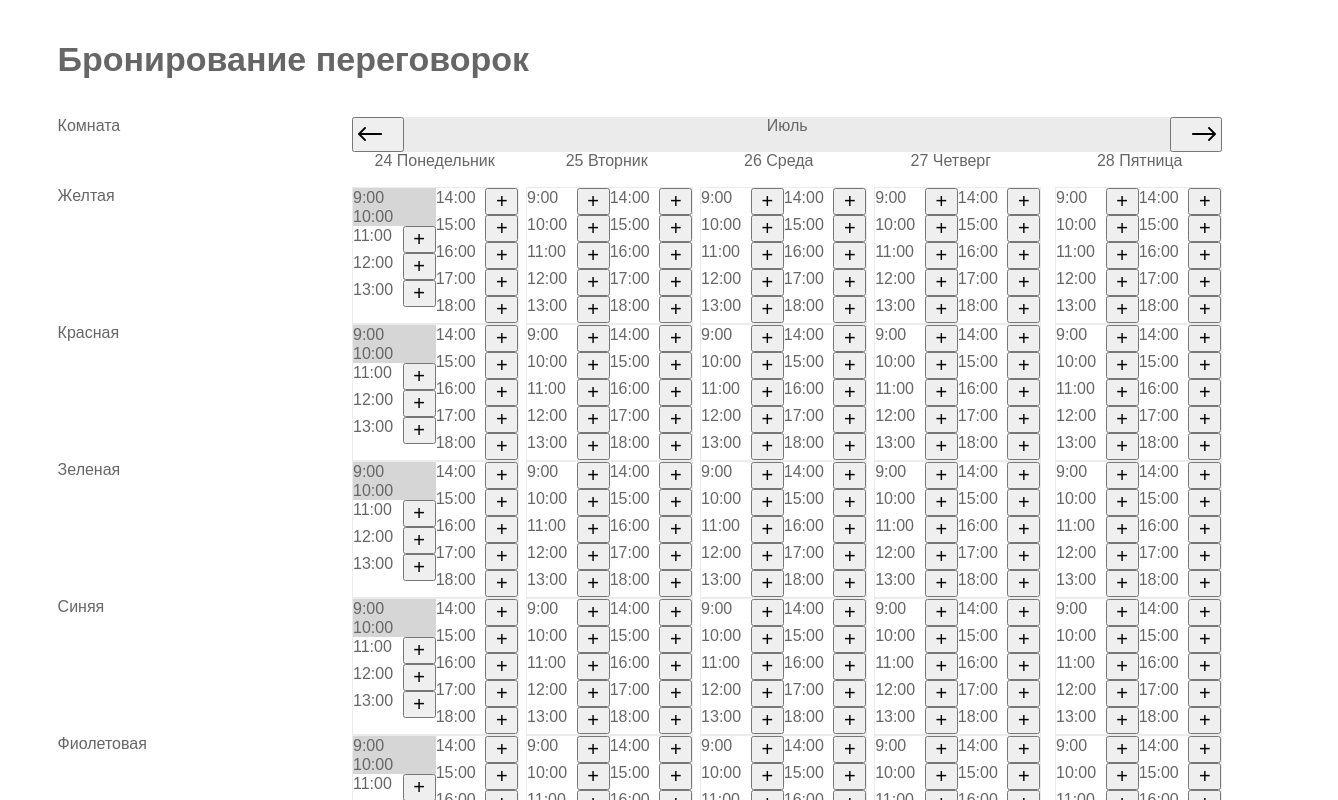
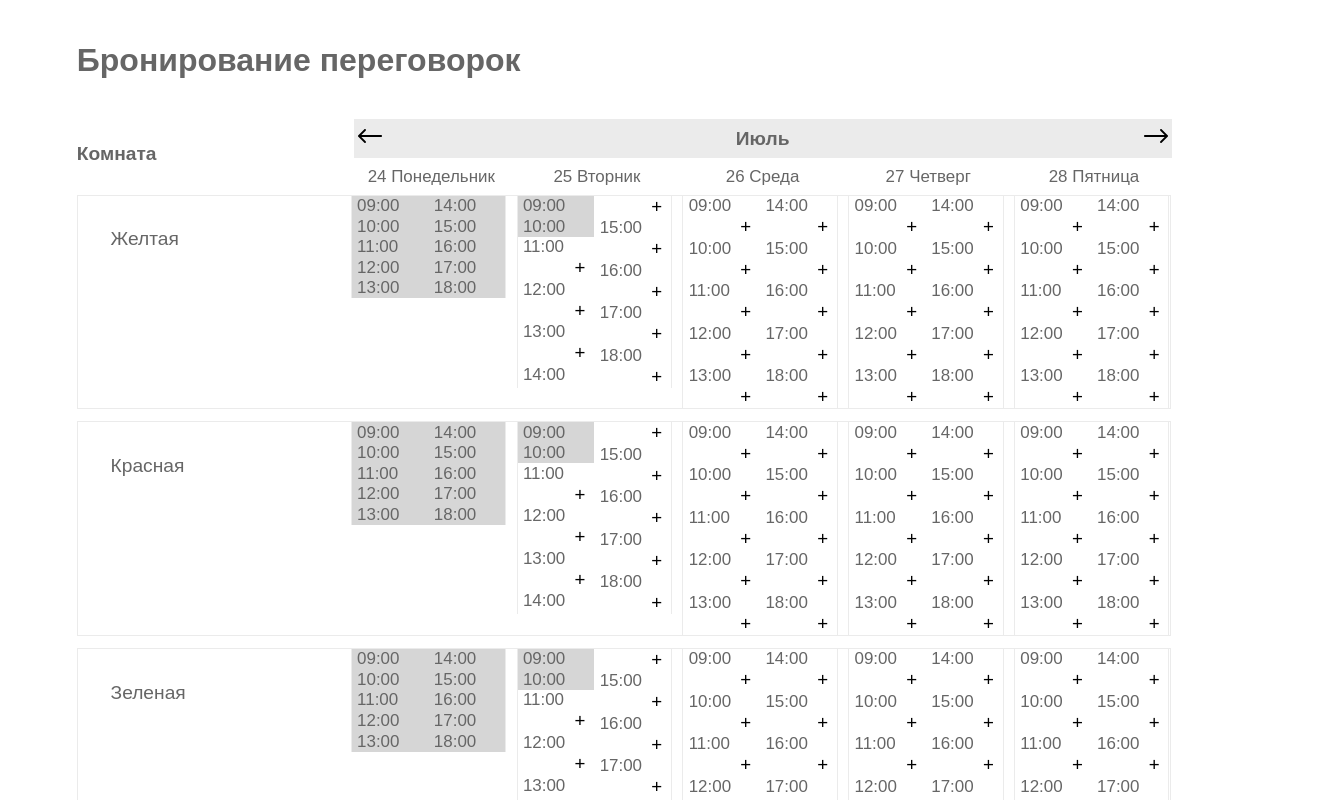
Before and after one commit to keepYourHairOn/room_booking, a React (Create React App) app: page / in a window 1280 px wide. Shown: the top 800 px of the page, 1338 px wide, since content can reach past the window. Built offline with nearby package versions, Linux system fonts and the light colour scheme.

Commit message:
Added styling for the pc outlook.
Made relative height of the elements.

```diff
--- a/src/App.css
+++ b/src/App.css
@@ -13,26 +13,15 @@ legend,table,caption,tbody,tfoot,thead,tr,th,td {
 * {
   margin:0;
   padding:0;
+  -webkit-box-sizing: border-box; /* Safari/Chrome, other WebKit */
+  -moz-box-sizing: border-box;    /* Firefox, other Gecko */
+  box-sizing: border-box;
 }
 
-body{
+html, body, #root, .App {
     height: 100%;
     width: 100%;
     color: #666666;
-}
-
-/* Easy way for me to float items */
-
-.floatleft {
-    float:left;
-}
-
-.floatright {
-    float:right;
-}
-
-.floatmiddle {
-    margin: 0px auto;
 }
 
 .App {
@@ -41,38 +30,47 @@ body{
 
 .App-header {
   text-align: left;
-  height: 117px;
 }
 
 .App-header > div{
     font-weight: bold;
-    font-size: 34px;
-    padding-left: 4.5%;
-    padding-top: 40px;
+    font-size: 2em;
+    padding-left: 6%;
+    padding-top: 3.295%;
+    padding-bottom: 3.14%;
 }
 
 .row {
     width: 100%;
-    height: inherit;
 }
 
 .calendar-header {
     float: left;
-    padding-left: 4.5%;
+    padding-left: 6%;
+    height: 11.30%;
 }
 
 .calendar-header > .cell {
     float: left;
 }
 
+.rooms-header {
+    padding-top: 2%;
+}
+
+.month-name, .rooms-header {
+    font-size: 1.2em;
+    font-weight: bold;
+}
+
 .day {
     width: 19%;
     text-align: center;
-    height: 35px;
 }
 
 .day:nth-child(-n+4) {
-    margin-right: 0.77%;
+    margin-right: 1.25%;
+
 }
 
 .month-header .row .week-days .day:nth-last-child(1) {
@@ -81,36 +79,67 @@ body{
 
 .week-days {
     width: 100%;
+    padding-top: 1%;
+    padding-bottom: 1%;
+    font-size: 1.06em;
 }
 
 .booking {
-    padding-left: 4.5%;
+    padding-left: 6%;
+}
+
+.roomWeek {
+    height: 100%;
 }
 
 .roomWeek > .cell{
     float: left;
-    width: 100%;
+    width: 90.9%;
+    height: 14.13%;
+    border: 1px solid #ebebeb;
+    margin-bottom: 1%;
 }
 
 .roomWeek > .cell > .cell{
     float: left;
 }
 
+.roomWeek .roomName {
+    font-size: 1.2em;
+    width: 25%;
+    padding-left: 3%;
+    padding-top: 3%;
+}
+
 .bookingWeek {
     float: left;
-    width: 68%;
+    width: 75%;
 }
 
 .bookingWeek .bookingDay{
     float: left;
+    font-size: 1.06em;
 }
 
 .bookingDay .timePeriod {
     float: left;
+    height: 2.3%;
+
+}
+
+.timePeriod button {
+    height: 2.3%;
+    background-color: transparent;
+    border: none;
+}
+
+.timePeriod button:hover {
+    cursor: pointer;
+    cursor: hand;
 }
 
 .bookingWeek .bookingDay:nth-child(-n+4) {
-    margin-right: 0.77%;
+    margin-right: 1.25%;
 }
 
 .bookingWeek .bookingDay:nth-last-child(1) {
@@ -126,27 +155,32 @@ body{
     -webkit-column-gap: 0px;
     -moz-column-gap: 0px;
     column-gap: 0px;
-    border: 1px solid #ebebeb;
+    border-left: 1px solid #ebebeb;
+    border-right: 1px solid #ebebeb;
 }
 
 .bookingDay .timePeriod {
     width: 100%;
 }
 
-.rooms-header, .roomName {
+.rooms-header {
     height: 70px;
     width: 23%;
 }
 
 .month-header {
     width: 68%;
-    height: 35px;
-    background-color: #ebebeb;
 }
+
 
 .month-header .row{
     float: left;
     width: 100%;
+    height: 5.65%
+}
+
+.month-header > .row:first-child {
+    background-color: #ebebeb;
 }
 
 .month-header .row > *{
@@ -160,6 +194,7 @@ body{
 .month-name {
     width: 88%;
     text-align: center;
+    padding-top: 1%;
 }
 
 .month-header .month-name div{
@@ -190,6 +225,15 @@ body{
     max-width: 100%;
     float: right;
 }
+.left-button button, .right-button button {
+    background-color: transparent;
+    border: none;
+}
+
+.left-button button:hover, .right-button button:hover {
+    cursor: pointer;
+    cursor: hand;
+}
 
 .bookingButton {
     width: 40%;
@@ -197,12 +241,14 @@ body{
 }
 
 .bookingButton .plus {
-    height: 100%;
-    width: 100%;
-    font-size: 20px;
+    font-size: 1.4em;
     font-family: Arial;
 }
 
 .bookedTime {
     background: #d6d6d6;
 }
+
+.timePeriod span {
+    margin-left: 7%;
+}
--- a/src/components/WeeklyCalendar.js
+++ b/src/components/WeeklyCalendar.js
@@ -20,7 +20,7 @@ const ROOMS = [
 ];
 
 const TIME_PERIODS = [
-    {time: "9:00", id:  0},
+    {time: "09:00", id:  0},
     {time: "10:00", id:  1},
     {time: "11:00", id:  2},
     {time: "12:00", id:  3},
@@ -35,6 +35,7 @@ const TIME_PERIODS = [
 class WeeklyCalendar extends Component {
     constructor(){
         super();
+
         this.state = {todaysDay: new Date(),
                         currentDay: "",
                         bookedTime: this.getBookedTime()};
@@ -42,12 +43,10 @@ class WeeklyCalendar extends Component {
 
     componentWillMount(){
         this.getBookedTime();
-        //TODO: remove
-        //this.setState({todaysDay: new Date()});
     }
 
     weekCalendar(dayToCount) {
-        let day = dayToCount;
+        let day = new Date(dayToCount.getTime());
         let year = day.getFullYear();
         let month = day.getMonth();
         // will be needed for the blocking of booking ability
@@ -56,6 +55,7 @@ class WeeklyCalendar extends Component {
         // day of the month - day of the week + 1
         //Monday
         let firstWorkingWeekDay = this.getFirstWorkingDay(day);
+
 
         let week = [];
 
@@ -103,9 +103,9 @@ class WeeklyCalendar extends Component {
     getCurrentWeekDay(){
         let curentWeekDay;
         if(this.state.currentDay === ""){
-            curentWeekDay = this.state.todaysDay;
+            curentWeekDay = new Date(this.state.todaysDay.getTime());
         }else {
-            curentWeekDay = this.state.currentDay;
+            curentWeekDay = new Date(this.state.currentDay.getTime());
         }
 
         return curentWeekDay;
@@ -124,21 +124,15 @@ class WeeklyCalendar extends Component {
     }
 
     onBooking(dayKey) {
-        //TODO: remove
-        // add class to the item with hidden button for booking and change color of the time
-        // save date, room, time to the localStorage
         if(!localStorage.getItem(dayKey)) {
             localStorage.setItem(dayKey, dayKey);
         }
-
         this.getBookedTime();
-
     }
 
     getBookedTime(){
         let localStorageKeys = [];
         for ( var i = 0;  i < localStorage.length; i++ ) {
-            console.log( localStorage.getItem(localStorage.key(i)));
             localStorageKeys.push(localStorage.getItem(localStorage.key(i)));
         }
 
@@ -147,6 +141,7 @@ class WeeklyCalendar extends Component {
         }else {
             this.setState({bookedTime: null});
         }
+
     }
 
     checkTime(bookingTimeId){
@@ -164,15 +159,12 @@ class WeeklyCalendar extends Component {
     }
 
     render(){
-        localStorage.clear();
-
-
         let weekDay;
 
         if(this.state.currentDay === ""){
-            weekDay = this.state.todaysDay;
+            weekDay = new Date(this.state.todaysDay.getTime());
         }else {
-            weekDay = this.state.currentDay;
+            weekDay = new Date(this.state.currentDay.getTime());
         }
 
         let week = this.weekCalendar(weekDay);
@@ -190,7 +182,7 @@ class WeeklyCalendar extends Component {
         let date;
         let isCorrectDate;
         let date1;
-        let date2;
+        let date2 = new Date(this.state.todaysDay.getTime());
         for(let i = 0; i < ROOMS.length; i++){
             tmp = [];
             for (let j = 0; j < week.length; j++){
@@ -198,14 +190,12 @@ class WeeklyCalendar extends Component {
                 date = week[j].getFullYear().toString().concat(
                     week[j].getMonth().toString()).concat(
                         (week[j].getDate() + i).toString());
-                date1 = week[j];
-                date2 = this.state.todaysDay;
+                date1 = new Date(week[j].getTime());
                 date1.setHours(0,0,0,0);
                 date2.setHours(0,0,0,0);
                 if(date1.getTime() >= date2.getTime()) {
                     isCorrectDate = true;
-                    //TODO: remove
-                    //console.log(week[j].getTime().toString() + " " + this.state.todaysDay.getTime().toString() + " correct");
+
                 }else {
                     isCorrectDate = false;
                 }
@@ -238,7 +228,7 @@ class WeeklyCalendar extends Component {
         }
 
         return (
-            <div>
+            <div className="calendar-container">
                 <Row className="calendar-header">
                     <Cell className="rooms-header">Комната</Cell>
                     <Cell className="month-header">
```
